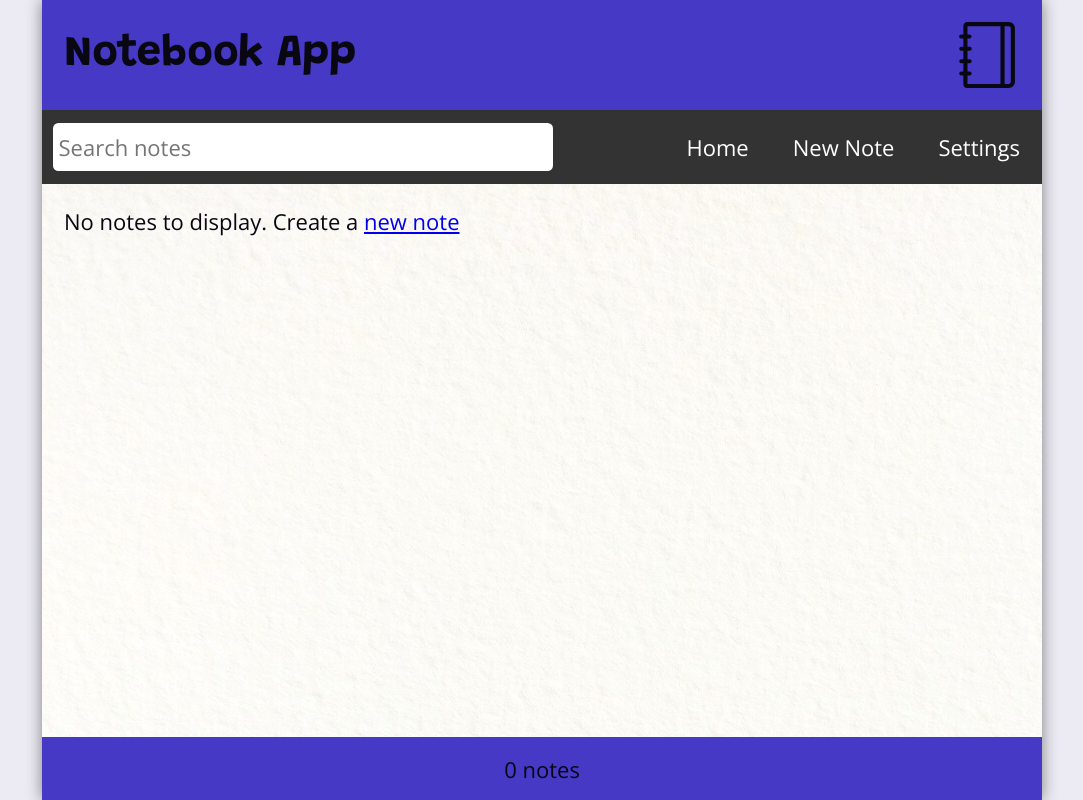
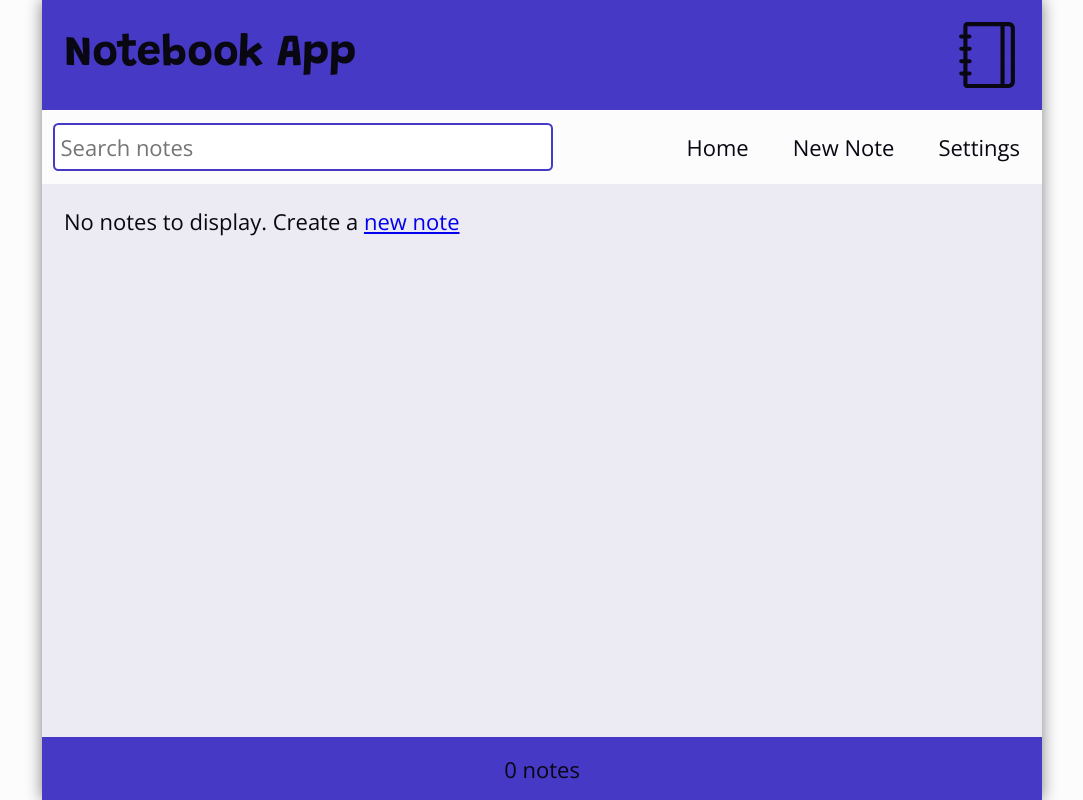
Before and after one commit to jordanr2m/react-notebook-app, a React (Create React App) app: page / in a window 1280 px wide. Shown: the whole page, without its empty margins (98-1181 px from the left). Built offline with nearby package versions, Linux system fonts and the light colour scheme.

Commit message:
Tweaking colors for different elements according to theme selection.

```diff
--- a/src/components/ThemeSwitcher.js
+++ b/src/components/ThemeSwitcher.js
@@ -1,4 +1,4 @@
-import { useState } from 'react';
+import { useEffect, useState } from 'react';
 // Scoped styles
 import styles from './ThemeSwitcher.module.css';
 import { AiOutlineClose } from "react-icons/ai";
@@ -7,6 +7,10 @@ const ThemeSwitcher = () => {
     const [theme, setTheme] = useState('light');
     const [hue, setHue] = useState('240');
     const [isColorPicking, setIsColorPicking] = useState(false);
+
+    useEffect(() => {
+        document.documentElement.setAttribute('color-scheme', theme); // adds an atr to the html
+    }, [theme]); // light/dark mode theme. Must pass it in here as a dependency since we use it in the fn
 
     return (
         <aside className={styles.wrapper}>
--- a/src/index.css
+++ b/src/index.css
@@ -76,7 +76,7 @@ body {
   -webkit-font-smoothing: antialiased;
   -moz-osx-font-smoothing: grayscale;
   display: flex;
-  background-color: hsl(var(--bg));
+  background-color: hsl(var(--muted));
   color: hsl(var(--txt));
 }
 
@@ -139,7 +139,7 @@ body {
 
 .Nav {
   width: 100%;
-  background-color: #333;
+  background-color: hsl(var(--muted));
   display: flex;
   flex-direction: column;
   justify-content: flex-start;
@@ -163,7 +163,7 @@ body {
   font-size: 1rem;
   padding: 0.25rem;
   border-radius: 0.25rem;
-  border: none;
+  border: 2px solid hsl(var(--accent));
 }
 
 .Nav ul {
@@ -178,7 +178,7 @@ body {
 }
 
 .Nav li a {
-  color: #fff;
+  color: hsl(var(--txt));
   text-decoration: none;
 }
 
@@ -186,8 +186,8 @@ body {
 .Nav li:focus,
 .Nav li:hover a,
 .Nav li:focus a {
-  background-color: #eee;
-  color: #333;
+  background-color: hsl(var(--bg));
+  color: hsl(var(--txt));
 }
 
 .Nav li:hover a,
@@ -203,13 +203,8 @@ body {
   width: 100%;
   flex-grow: 1; /* grow vertically to fill space */
   padding: 1rem;
-  overflow-y: auto;
-  /* Sticky footer */
-  background-color: #fff;
-}
-
-.Home {
-  background-image: url('./img/paper-background.png');
+  overflow-y: auto; /* Sticky footer */
+  background-color: hsl(var(--bg));
 }
 
 .note {
@@ -265,6 +260,7 @@ body {
   font-size: 1rem;
   padding: 0.25rem;
   border-radius: 0.25rem;
+  border: 2px solid hsl(var(--accent));
 }
 
 .newNoteForm textarea {
@@ -279,6 +275,7 @@ body {
   font-size: 1rem;
   cursor: pointer;
   color: hsl(var(--txt));
+  border: none;
 }
 
 .newNoteForm button {
@@ -327,10 +324,13 @@ body {
   place-items: center;
   gap: 0.5em;
   background-color: hsl(var(--accent));
-  color: hsl(var(--bg));
+  color: hsl(var(--txt));
   border: none;
+  cursor: pointer;
   padding: 0.75rem;
   border-radius: 0.2rem;
+  /* box-shadow: 0.05em 0.1em 0.9em hsl(var(--accent) / 0.3),
+  0 0 0 -0.1em hsl(var(--bg)), 0 0 0 -0.2em hsl(var(--accent)); */
 }
 
 
```
